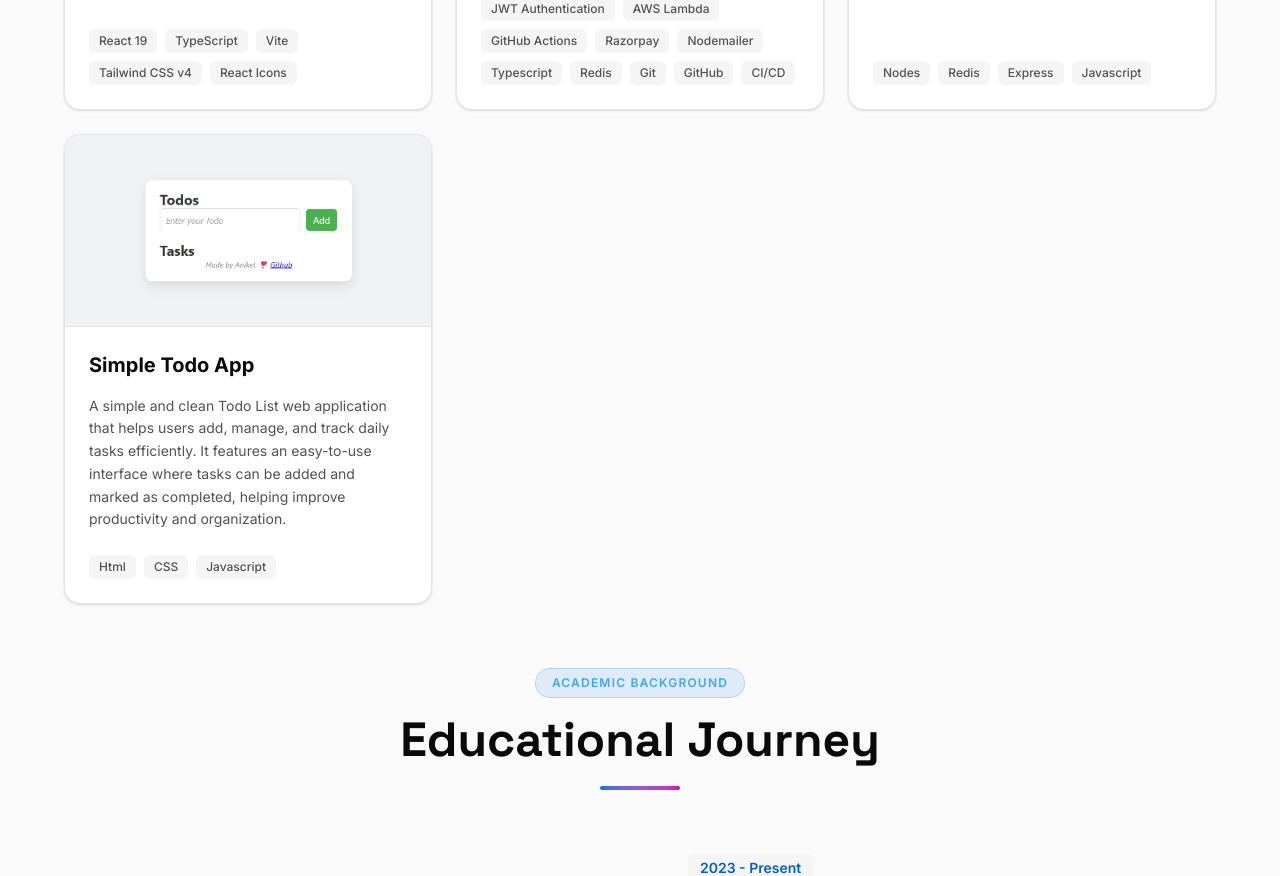
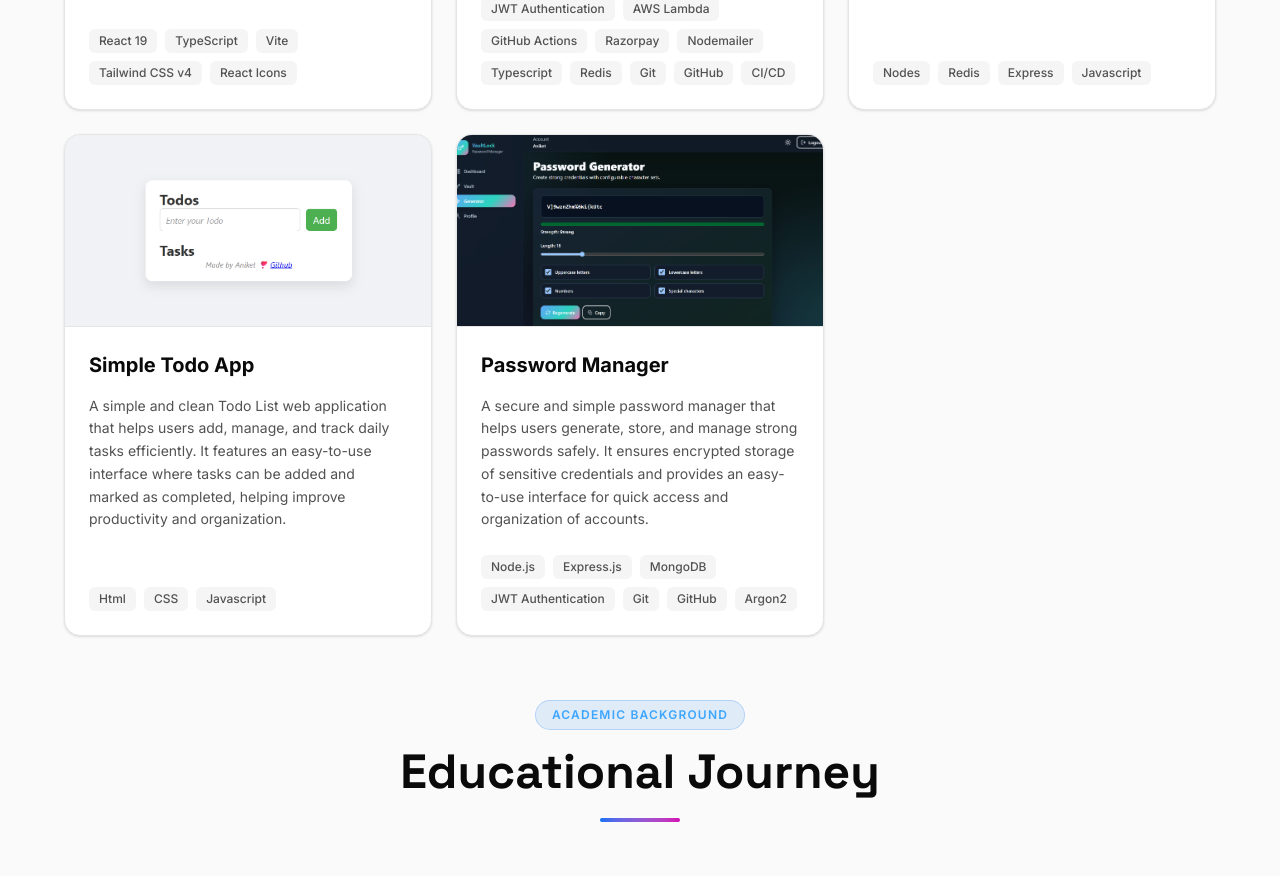
Before and after one commit to aniket-singh-04/myPortfolio, a React (Vite) app: page / in a window 1280 px wide. Shown: the part 3740-4616 px from the top of the page. Built offline with nearby package versions, Linux system fonts and the light colour scheme.

Commit message:
added new project password manager

```diff
--- a/src/data/projects.ts
+++ b/src/data/projects.ts
@@ -44,4 +44,15 @@ export const projects: Project[] = [
     image: new URL("../assets/project0.png", import.meta.url).href,
     category: 'frontend',
   },
+  {
+    id: 5,
+    title: 'Password Manager',
+    description:
+      'A secure and simple password manager that helps users generate, store, and manage strong passwords safely. It ensures encrypted storage of sensitive credentials and provides an easy-to-use interface for quick access and organization of accounts.',
+    techStack: ['Node.js', 'Express.js', 'MongoDB', 'JWT Authentication','Git', 'GitHub','Argon2'],
+    githubLink: 'https://github.com/aniket-singh-04/Todo-Web-App',
+    liveLink: 'https://secretmanagers.netlify.app',
+    image: new URL("../assets/project5.png", import.meta.url).href,
+    category: 'fullstack',
+  },
 ];
```
Also changed, not shown: src/assets/project5.png (added), tsc_output.txt (deleted).
